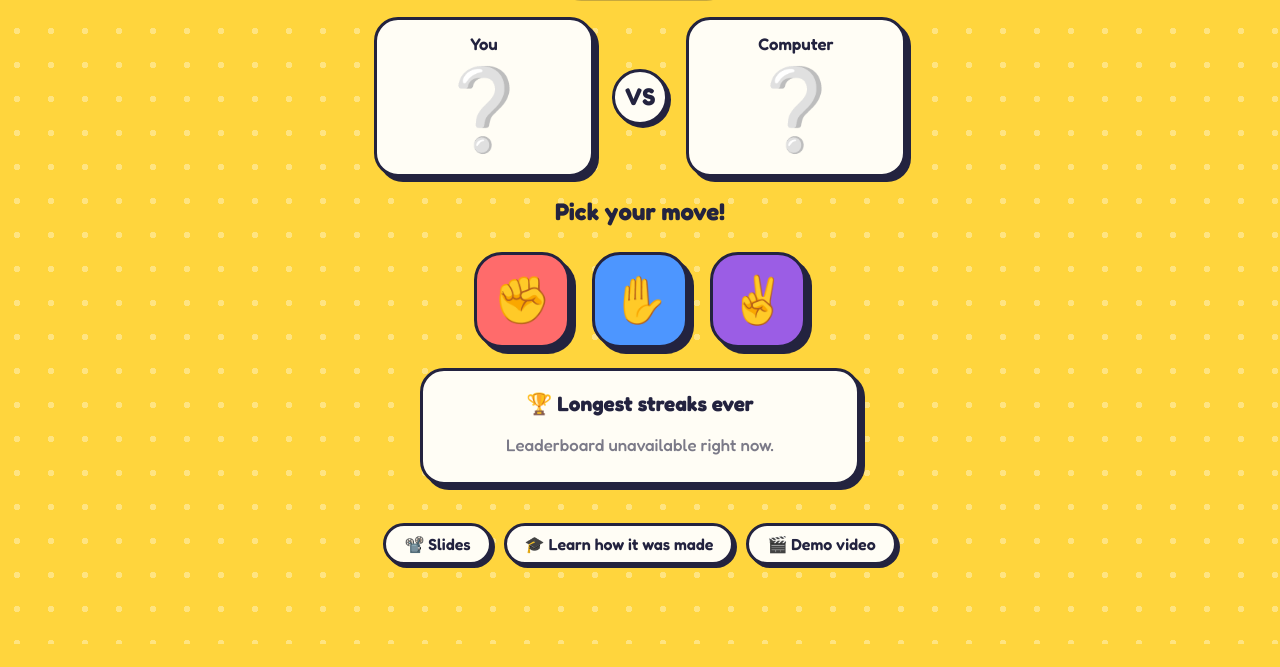
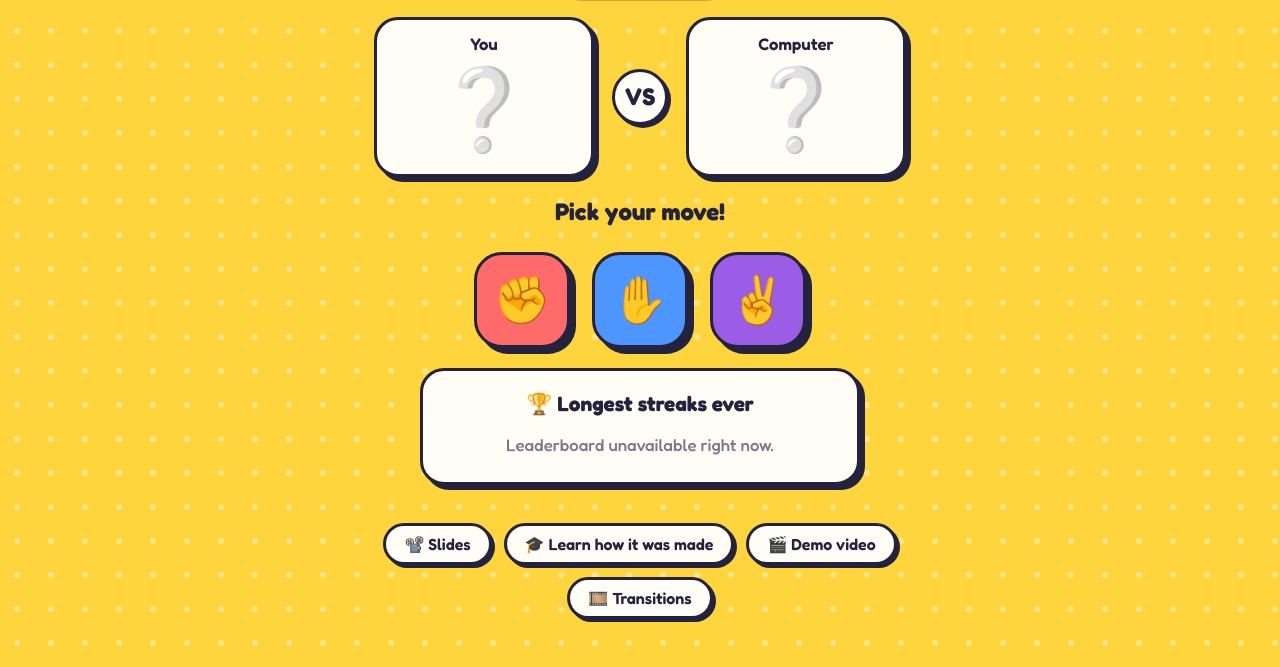
Before and after one commit to SahariKrithik/RockPaperScissors, a website: page frontend/index.html in a window 1280 px wide. Shown: the part 156-823 px from the top of the page. Before the commit the page ends 800 px from the top, so only its background shows below. Drawn offline with Linux system fonts and the light colour scheme; no server answers.

Commit message:
Link the transitions page from the game

```diff
--- a/frontend/index.html
+++ b/frontend/index.html
@@ -55,6 +55,7 @@
       <a class="repo-link" href="slides.html">📽️ Slides</a>
       <a class="repo-link" href="video-slides.html">🎓 Learn how it was made</a>
       <a class="repo-link" href="https://drive.google.com/drive/folders/1wf9BZ4ZSn-C0XGQSXwn2rjqnyNRhp3mA?usp=sharing" target="_blank" rel="noopener">🎬 Demo video</a>
+      <a class="repo-link" href="frames.html">🎞️ Transitions</a>
     </div>
   </main>
 
```
